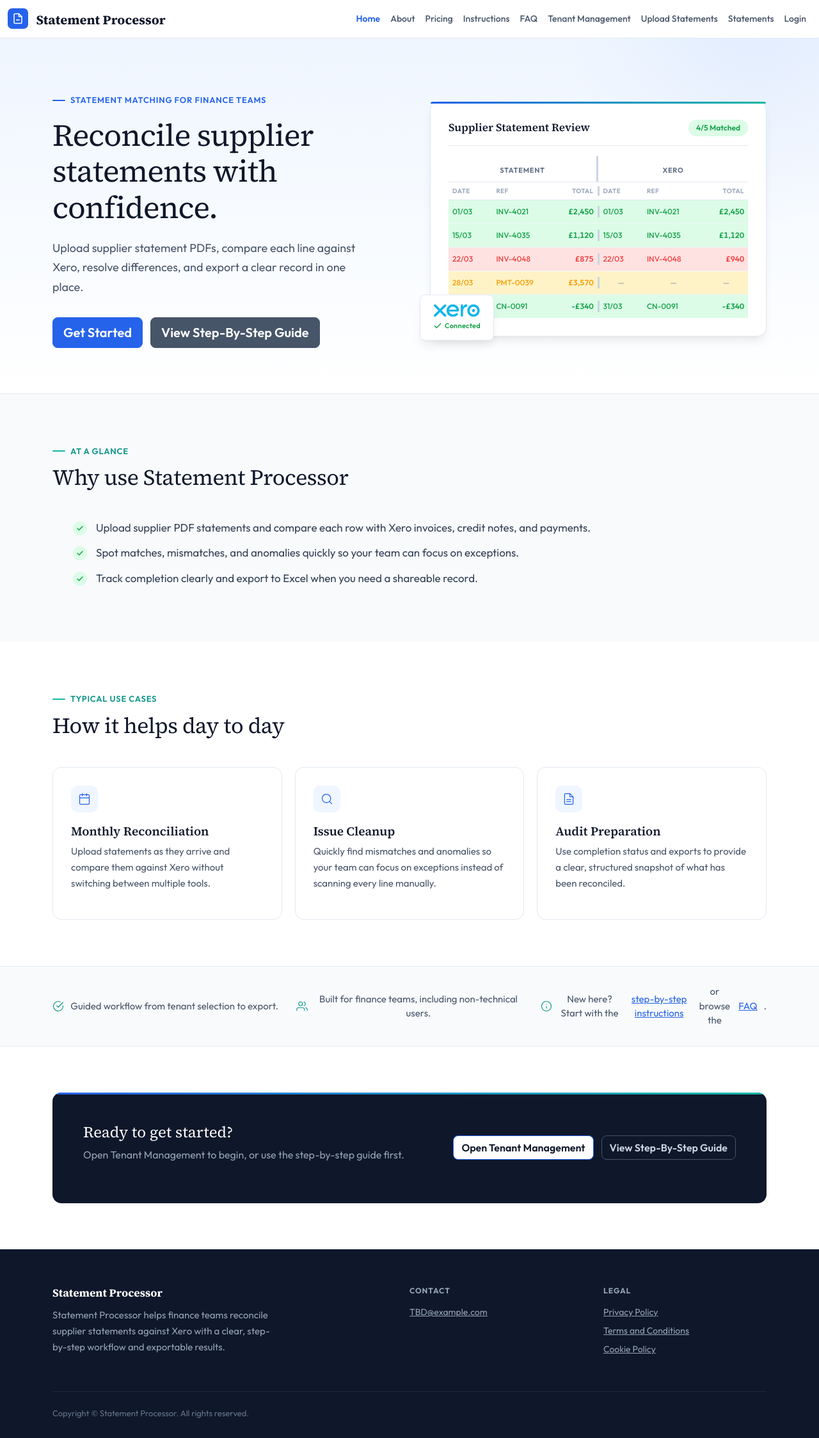
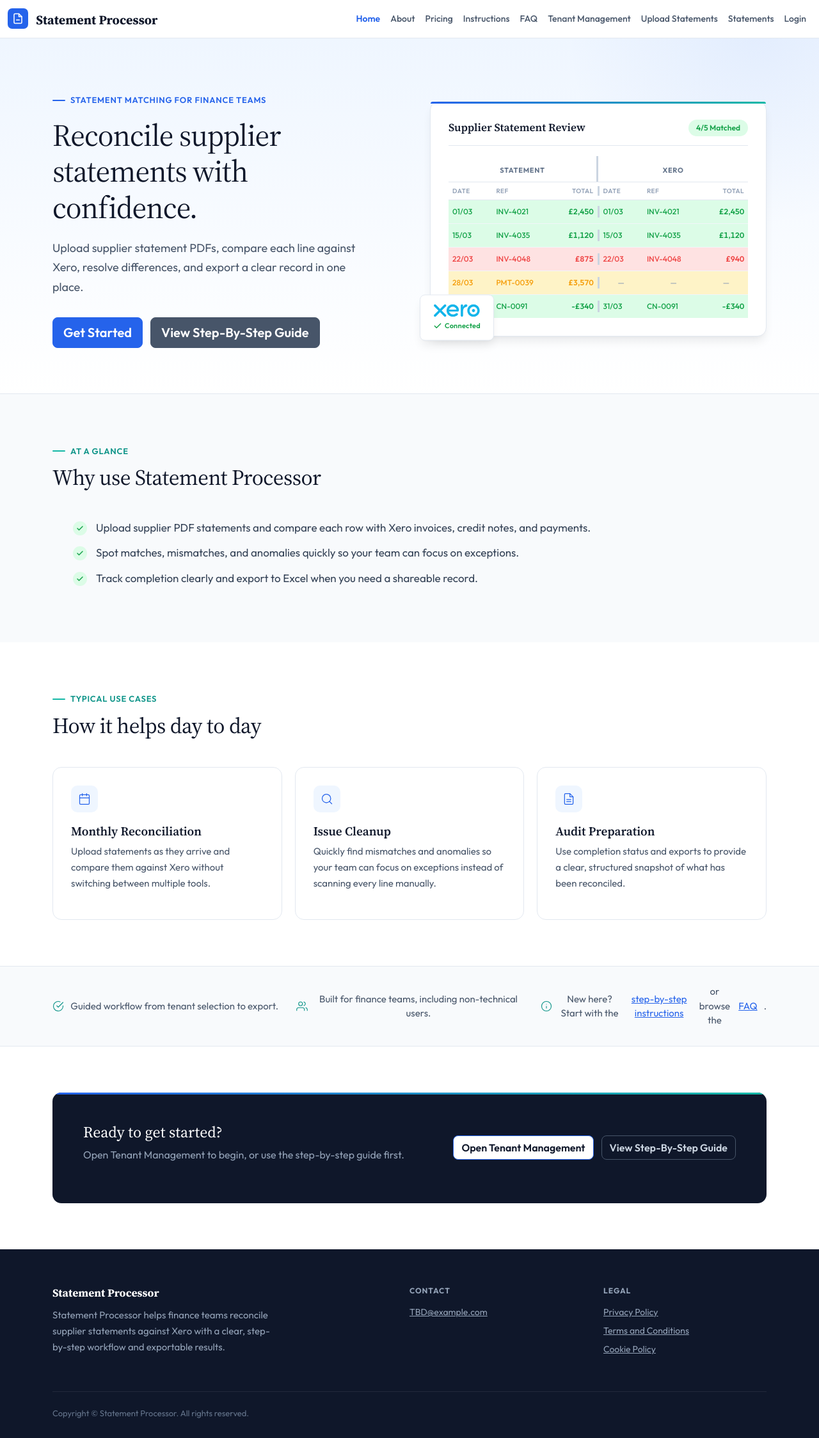
Before and after one commit to olliesaull/statement-processor, a Flask app: page / in a window 1280 px wide. Shown: the whole page at 64% size. Run offline with Flask 3, Linux system fonts and the light colour scheme; parts of the project's set-up code (start-up, migrations or seed data) failed here and were passed over; some libraries are stand-ins or nearby versions.

Commit message:
feat: swap CDN links for self-hosted vendor assets in base.html
Co-Authored-By: Claude Sonnet 4.6 <noreply@anthropic.com>

```diff
--- a/service/static/assets/css/main.css
+++ b/service/static/assets/css/main.css
@@ -1,8 +1,8 @@
 /* ==========================================================================
    Statement Processor — main.css
    Design: Light, trustworthy blue palette with teal accents
-   Fonts: Source Serif 4 (display) + Outfit (body) — loaded via <link> tags
-   Bootstrap 5.3.3 is loaded via CDN before this file
+   Fonts: Source Serif 4 (display) + Outfit (body) — self-hosted in vendor/fonts/
+   Bootstrap 5.3.3 is self-hosted in vendor/bootstrap-5.3.3/
    ========================================================================== */
 
 /* ---------- 1. Design tokens + Bootstrap variable mappings ---------- */
--- a/service/templates/base.html
+++ b/service/templates/base.html
@@ -7,12 +7,9 @@
     <meta name="csrf-token" content="{{ csrf_token() }}">
     <title>{% block title %}Statement Processor{% endblock %}</title>
 
-    <!-- ✅ Bootstrap CSS from official CDN -->
-    <link href="https://cdn.jsdelivr.net/npm/bootstrap@5.3.3/dist/css/bootstrap.min.css" rel="stylesheet"
-        integrity="sha384-QWTKZyjpPEjISv5WaRU9OFeRpok6YctnYmDr5pNlyT2bRjXh0JMhjY6hW+ALEwIH" crossorigin="anonymous">
-    <link rel="preconnect" href="https://fonts.googleapis.com">
-    <link rel="preconnect" href="https://fonts.gstatic.com" crossorigin>
-    <link href="https://fonts.googleapis.com/css2?family=Source+Serif+4:ital,opsz,wght@0,8..60,400;0,8..60,600;0,8..60,700;1,8..60,400&family=Outfit:wght@300;400;500;600;700&display=swap" rel="stylesheet">
+    <!-- Vendor CSS (self-hosted — run service/scripts/update-vendor-assets.sh to update) -->
+    <link href="/static/assets/vendor/bootstrap-5.3.3/css/bootstrap.min.css" rel="stylesheet">
+    <link href="/static/assets/vendor/fonts/fonts.css" rel="stylesheet">
     <link href="/static/assets/css/main.css" rel="stylesheet" type="text/css" />
     <!-- NOTE: Some IDE CSS linters report false positives here (for example "{ expected" or "empty rule set") because Jinja tags appear inside a
          <style> block. This is template syntax, not runtime CSS, and renders to valid custom-property declarations in the final HTML response. -->
@@ -142,8 +139,8 @@
         </div>
     </footer>
 
-    <!-- ✅ Bootstrap JS Bundle (needed for navbar toggler) -->
-    <script src="https://cdn.jsdelivr.net/npm/bootstrap@5.3.3/dist/js/bootstrap.bundle.min.js" integrity="sha384-YvpcrYf0tY3lHB60NNkmXc5s9fDVZLESaAA55NDzOxhy9GkcIdslK1eN7N6jIeHz" crossorigin="anonymous"></script>
+    <!-- Vendor JS (self-hosted — run service/scripts/update-vendor-assets.sh to update) -->
+    <script src="/static/assets/vendor/bootstrap-5.3.3/js/bootstrap.bundle.min.js"></script>
 
     <!-- Main JavaScript -->
     <script type="module" src="/static/assets/js/main.js"></script>
```
